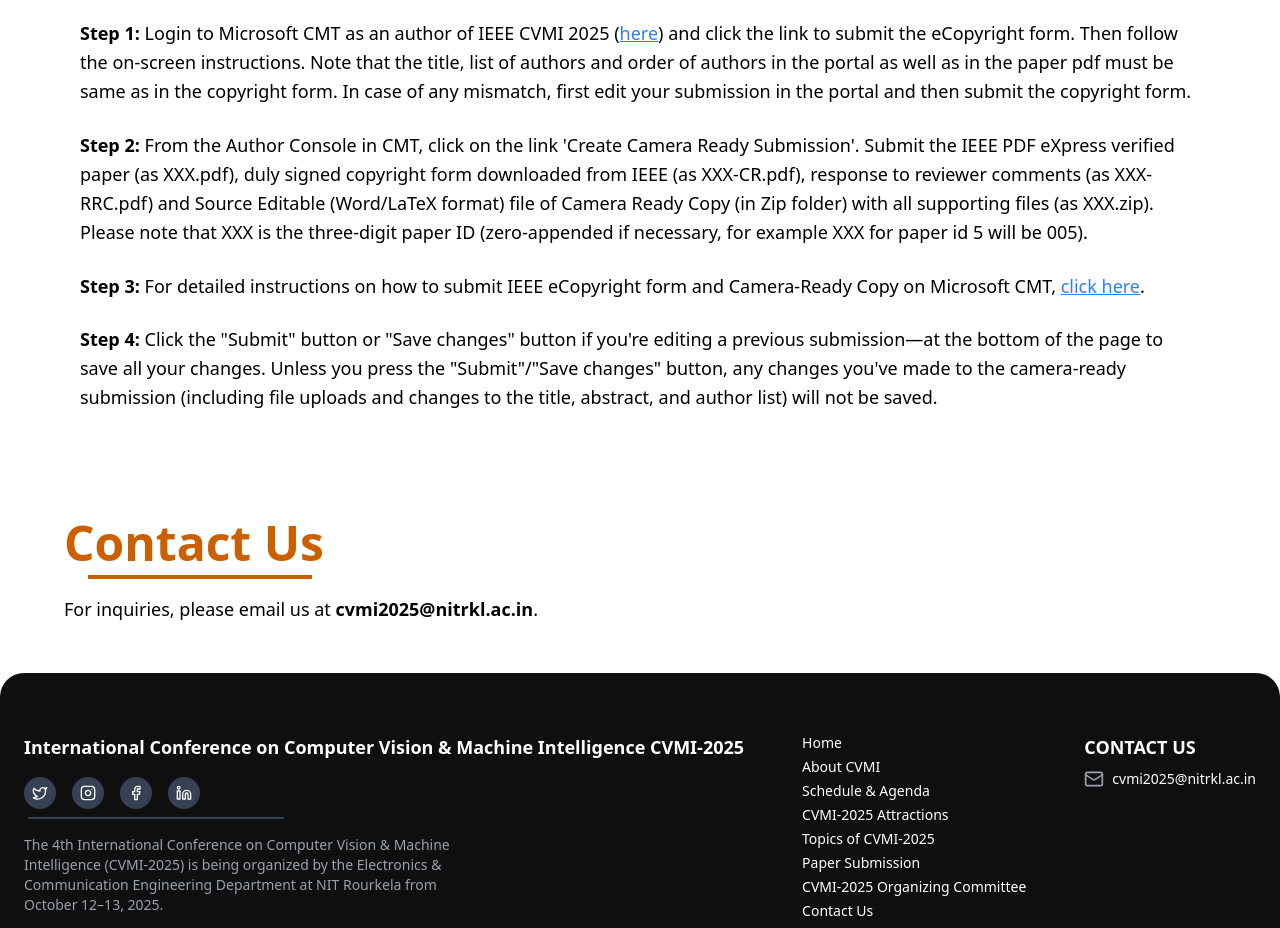
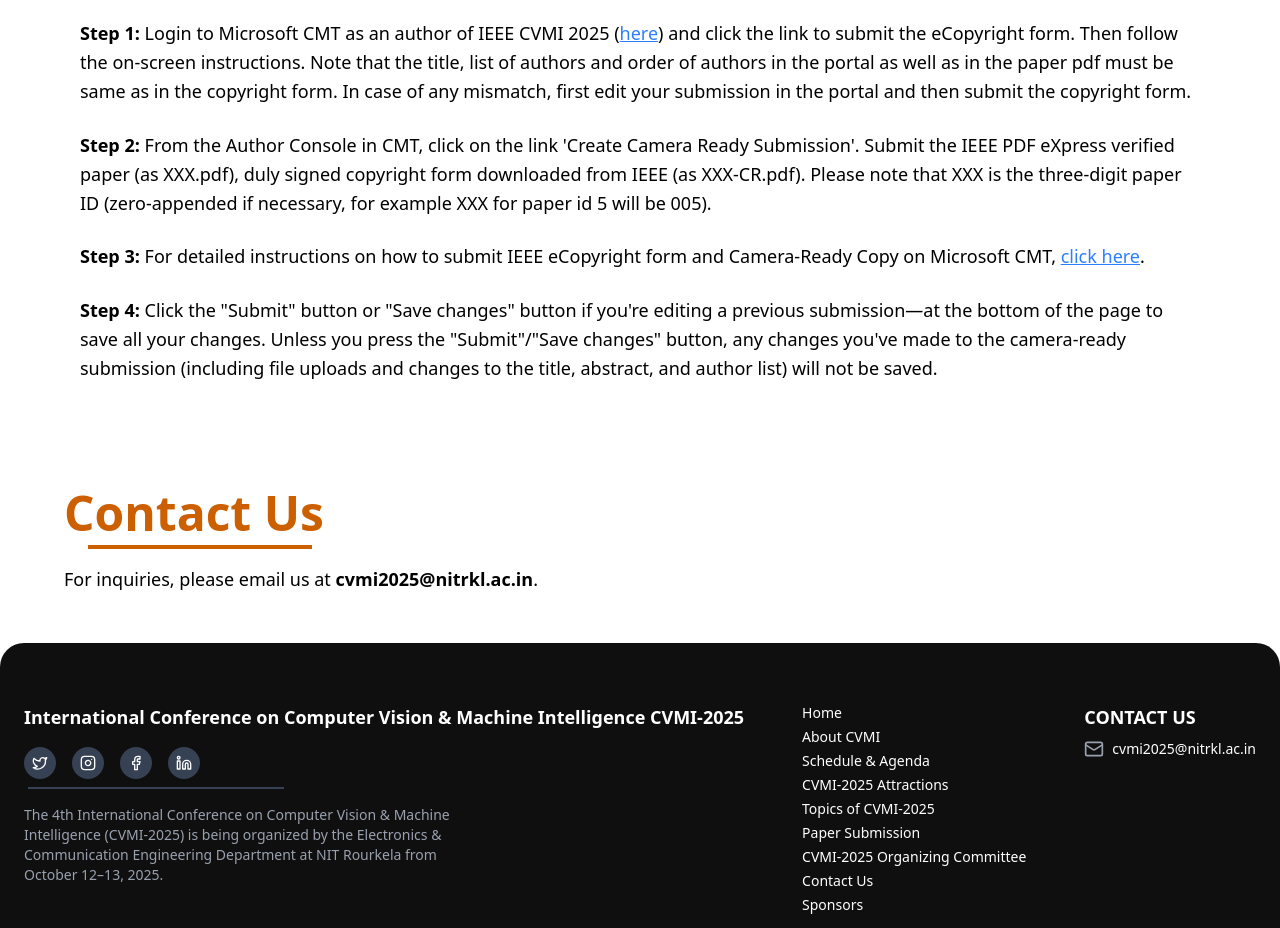
Before and after one commit to VVUx21/Project-conference, a Next.js app: page /camera-ready-instructions in a window 1280 px wide. Shown: the part 2520-3448 px from the top of the page. Built offline with nearby package versions, Linux system fonts and the light colour scheme.

Commit message:
Refine Step 2 instructions for Camera Ready Submission by removing redundant details

```diff
--- a/app/camera-ready-instructions/page.tsx
+++ b/app/camera-ready-instructions/page.tsx
@@ -166,10 +166,7 @@
 
               <div>
                 <p>
-                  <strong>Step 2:</strong> From the Author Console in CMT, click on the link 'Create Camera Ready Submission'. Submit the IEEE PDF eXpress
-                  verified paper (as XXX.pdf), duly signed copyright form downloaded from IEEE (as XXX-CR.pdf), response to reviewer comments
-                  (as XXX-RRC.pdf) and Source Editable (Word/LaTeX format) file of Camera Ready Copy (in Zip folder) with all supporting files
-                  (as XXX.zip). Please note that XXX is the three-digit paper ID (zero-appended if necessary, for example XXX for paper id 5 will be 005).
+                  <strong>Step 2:</strong> From the Author Console in CMT, click on the link 'Create Camera Ready Submission'. Submit the IEEE PDF eXpress verified paper (as XXX.pdf), duly signed copyright form downloaded from IEEE (as XXX-CR.pdf). Please note that XXX is the three-digit paper ID (zero-appended if necessary, for example XXX for paper id 5 will be 005).
                 </p>
               </div>
 
```
